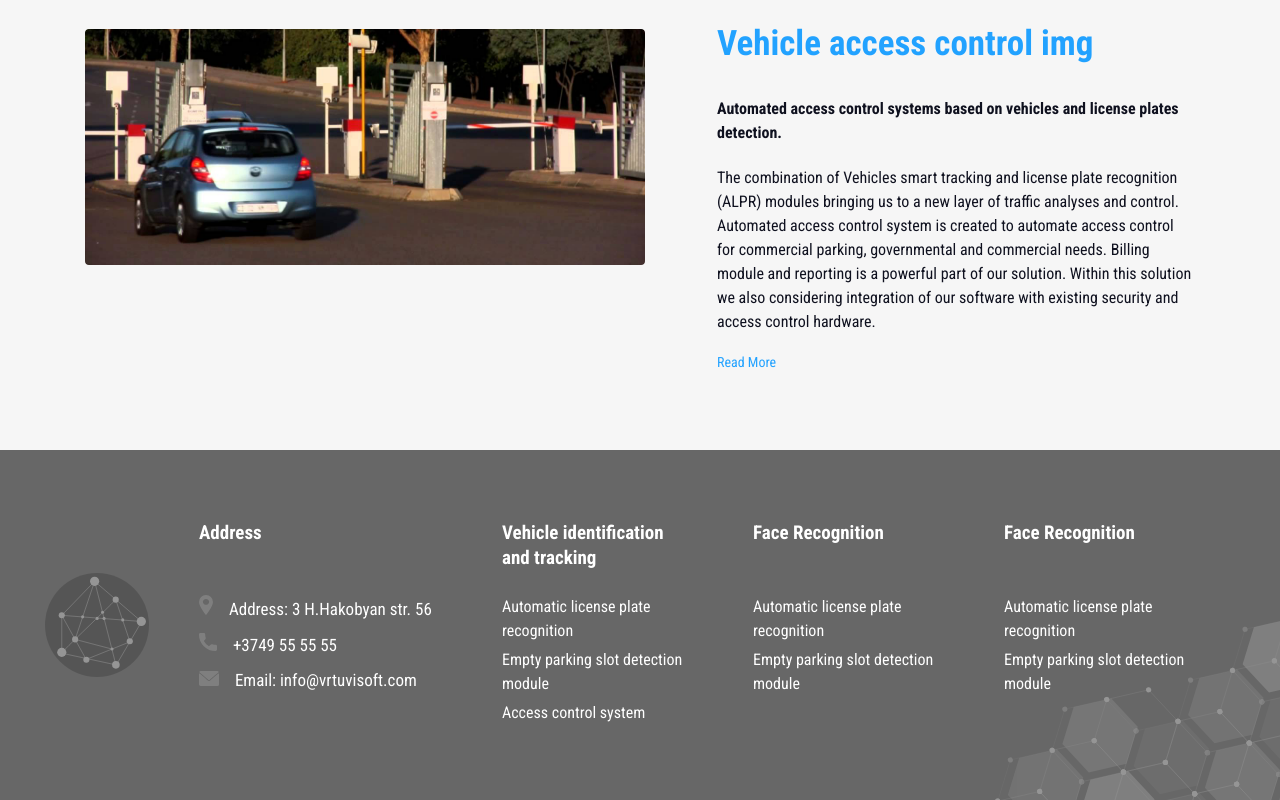
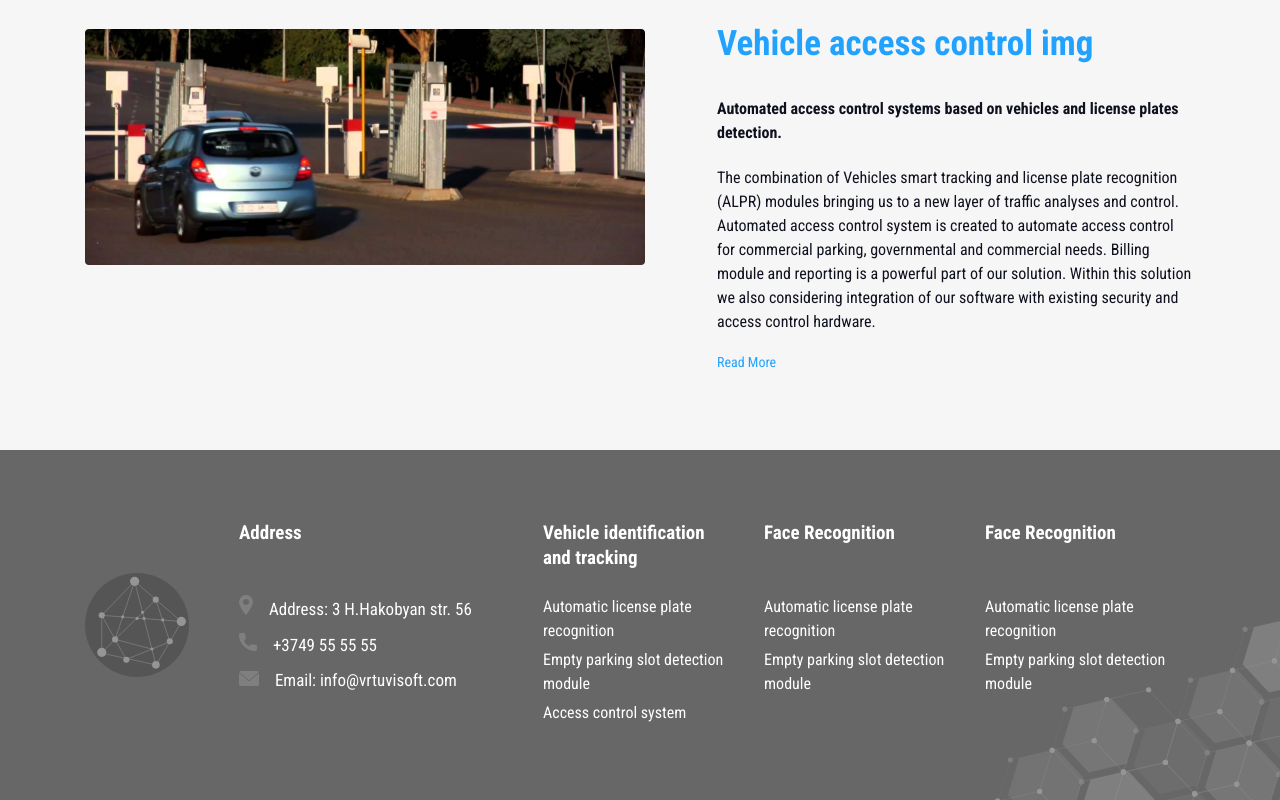
Before and after one commit to GayaneKasparova/vitruvi, a plain HTML site: page index.html in a window 1280 px wide. Shown: the part 2429-3229 px from the top of the page. Drawn offline with nearby package versions, Linux system fonts and the light colour scheme.

Commit message:
made footer content aligned

```diff
--- a/index.html
+++ b/index.html
@@ -345,6 +345,7 @@ SOFT" transform="translate(59.314 19.513)" fill="#0063b0" font-size="18" font-fa
 </main>
 
 <footer>
+    <div class="container">
     <!--Contacts section starts-->
     <div>
         <a href="/" class="logo-container">
@@ -394,6 +395,7 @@ SOFT" transform="translate(59.314 19.513)" fill="#0063b0" font-size="18" font-fa
             </ul>
         </li>
     </ul>
+    </div>
 </footer>
 
 <!--Import jQuery and BootstrapJS starts-->
--- a/styles/components/_footer.scss
+++ b/styles/components/_footer.scss
@@ -2,14 +2,16 @@
 
 footer {
   position: relative;
-  padding: 40px 40px 90px;
+  background-color: #676767;
+  overflow: hidden;
+
+  .container {
+    padding: 40px 15px 90px;
     display: flex;
     flex-direction: column;
     align-items: center;
     text-align: center;
     color: #ffffff;
-  background-color: #676767;
-  overflow: hidden;
     @include media-breakpoint-up(md) {
       flex-direction: row;
       justify-content: space-evenly;
@@ -18,8 +20,20 @@ footer {
 
     @include media-breakpoint-up(lg) {
       justify-content: center;
-    padding: 70px 45px;
+      padding: 70px 15px;
       align-items: stretch;
+    }
+    & > div {
+      display: flex;
+      flex-direction: column;
+      @include media-breakpoint-only(md) {
+        align-items: flex-start;
+      }
+      @include media-breakpoint-up(lg) {
+        flex-direction: row;
+        align-items: stretch;
+      }
+    }
   }
 
   /* footer right bottom corner's graphics */
@@ -38,23 +52,13 @@ footer {
       bottom: -145px;
       right: -220px;
     }
-    @media (min-width: 1700px){
+    @media (min-width: 1700px) {
       bottom: -95px;
       right: -200px;
     }
   }
 
-  & > div {
-    display: flex;
-    flex-direction: column;
-    @include media-breakpoint-only(md) {
-      align-items: flex-start;
-    }
-    @include media-breakpoint-up(lg) {
-      flex-direction: row;
-      align-items: stretch;
-    }
-  }
+
 
   .logo-container {
     position: relative;
@@ -110,17 +114,14 @@ footer {
     flex-direction: column;
     @include media-breakpoint-up(lg) {
       flex-direction: row;
+      justify-content: space-around;
+      margin-left: 10px;
     }
 
 
     & > li {
       @include media-breakpoint-up(lg) {
-        margin-left: 10px;
-        margin-right: 10px;
-      }
-      @include media-breakpoint-up(xl) {
-        margin-left: 20px;
-        margin-right: 20px;
+        width: 30%;
       }
     }
 
```
Also changed, not shown: styles/styles.css, 1 other file. Lines whose indentation alone changed are shown as unchanged.
